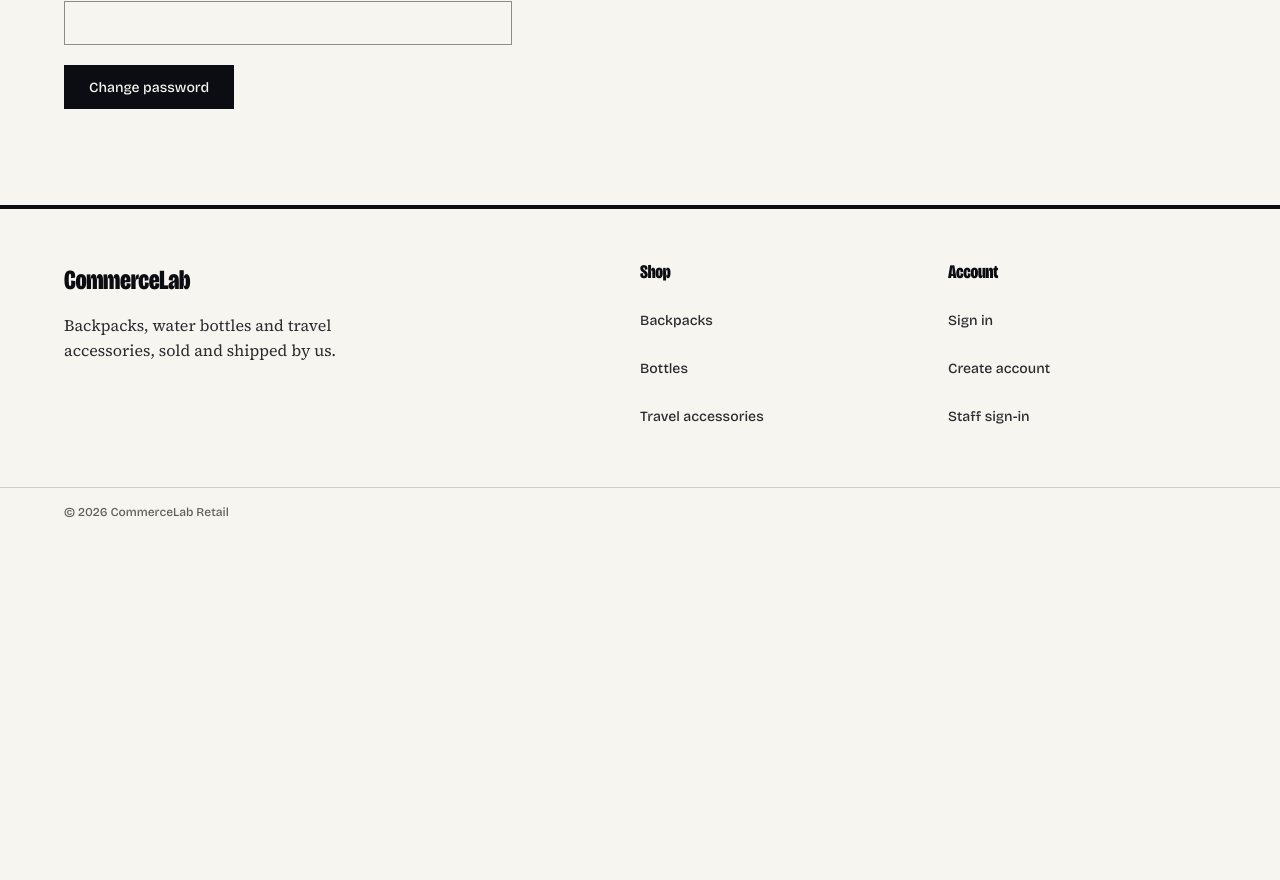
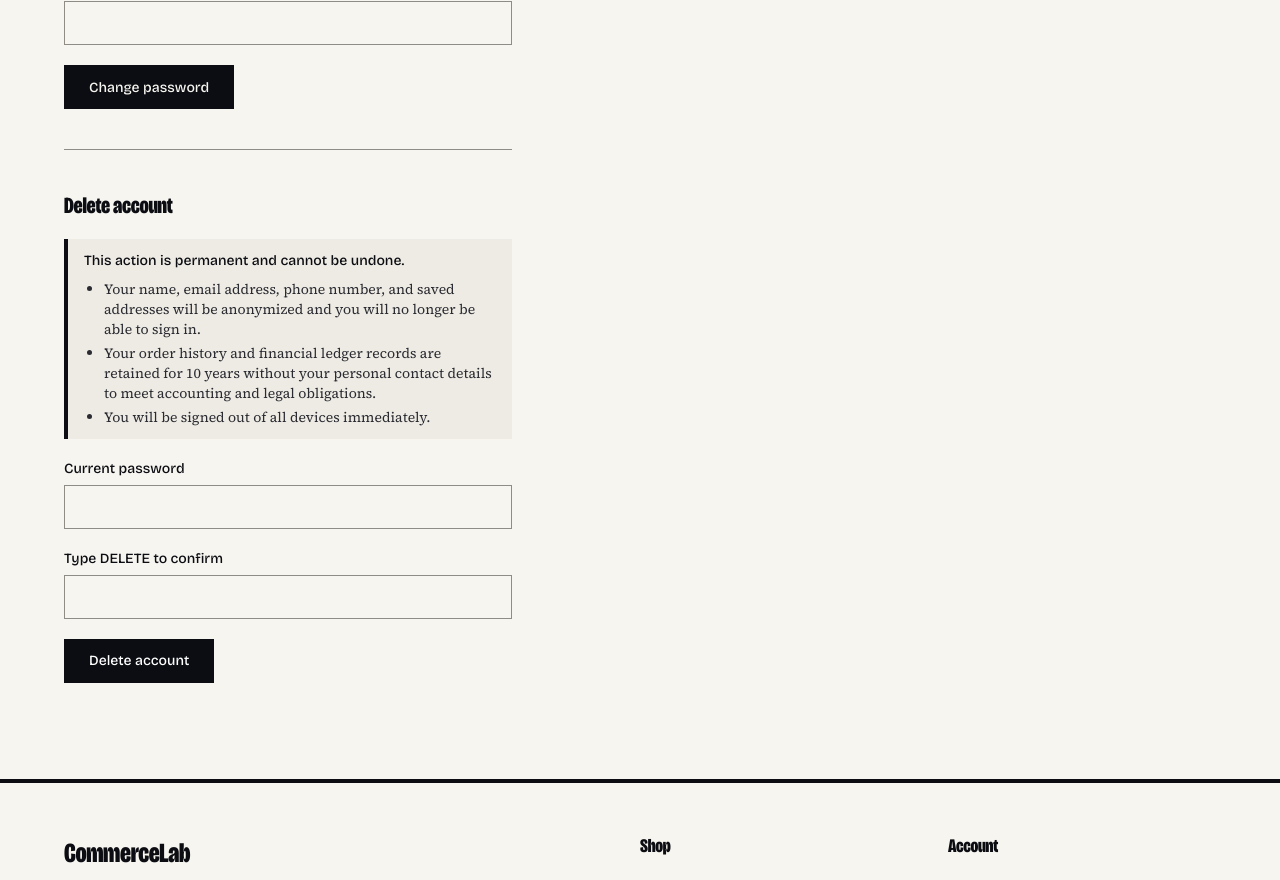
Before and after one commit to hieuvu0611/commercelab-retail-fe, a Next.js app: page /account/security in a window 1280 px wide. Shown: the part 622-1502 px from the top of the page. Before the commit the page ends 1158 px from the top, so only its background shows below. Built offline with nearby package versions, Linux system fonts and the light colour scheme; no server answers.

Commit message:
feat(account): add delete account UI and deleted notice on login

```diff
--- a/src/app/(storefront)/account/security/page.tsx
+++ b/src/app/(storefront)/account/security/page.tsx
@@ -1,5 +1,12 @@
 import { ChangePasswordForm } from '@/components/account/change-password-form'
+import { DeleteAccountForm } from '@/components/account/delete-account-form'
 
 export default function AccountSecurityPage() {
-  return <ChangePasswordForm />
+  return (
+    <div className="space-y-10">
+      <ChangePasswordForm />
+      <hr className="max-w-[28rem] border-t border-rule-2" />
+      <DeleteAccountForm />
+    </div>
+  )
 }
--- a/src/app/(storefront)/login/page.tsx
+++ b/src/app/(storefront)/login/page.tsx
@@ -10,13 +10,23 @@ export const metadata: Metadata = {
 export default async function LoginPage({
   searchParams,
 }: {
-  searchParams: Promise<{ callbackUrl?: string }>
+  searchParams: Promise<{ callbackUrl?: string; deleted?: string }>
 }) {
-  const { callbackUrl } = await searchParams
+  const { callbackUrl, deleted } = await searchParams
   const target = safeCallbackUrl(callbackUrl)
   const registerHref =
     target === '/'
       ? STOREFRONT_ROUTES.register
       : `${STOREFRONT_ROUTES.register}?callbackUrl=${encodeURIComponent(target)}`
-  return <LoginForm callbackUrl={target} registerHref={registerHref} />
+  const statusMessage =
+    deleted === '1'
+      ? 'Your account was deleted and your personal data has been anonymized.'
+      : undefined
+  return (
+    <LoginForm
+      callbackUrl={target}
+      registerHref={registerHref}
+      statusMessage={statusMessage}
+    />
+  )
 }
--- /dev/null
+++ b/src/components/account/delete-account-form.tsx
@@ -0,0 +1,144 @@
+'use client'
+
+import { zodResolver } from '@hookform/resolvers/zod'
+import { getSession, signOut, useSession } from 'next-auth/react'
+import { useState } from 'react'
+import { useForm } from 'react-hook-form'
+import { isStaff } from '@/auth/guard'
+import { FormAlert } from '@/components/auth/form-alert'
+import { TextField } from '@/components/forms/text-field'
+import {
+  DeleteAccountFormSchema,
+  type DeleteAccountFormInput,
+  type DeleteAccountFormOutput,
+} from '@/validations/account'
+
+interface ServerAnswer {
+  code?: string
+  fieldErrors?: Record<string, string[]>
+}
+
+const MESSAGES: Record<string, string> = {
+  STAFF_ACCOUNT_CANNOT_SELF_DELETE:
+    'Staff accounts cannot be self-deleted. Ask an access administrator to deactivate your account.',
+  TOO_MANY_ATTEMPTS: 'Too many failed attempts. Wait a few minutes and try again.',
+  SESSION_EXPIRED: 'Your session has expired. Please sign in again.',
+  SERVICE_UNAVAILABLE:
+    'Deleting your account is temporarily unavailable. Please try again shortly.',
+}
+const FALLBACK = 'We could not delete your account. Please try again.'
+
+export function DeleteAccountForm() {
+  const { data: session } = useSession()
+  const [formError, setFormError] = useState<string>()
+  const {
+    register,
+    handleSubmit,
+    setError,
+    formState: { errors, isSubmitting },
+  } = useForm<DeleteAccountFormInput, unknown, DeleteAccountFormOutput>({
+    resolver: zodResolver(DeleteAccountFormSchema),
+    defaultValues: { currentPassword: '', confirmation: '' },
+  })
+
+  if (isStaff(session?.user)) {
+    return (
+      <section aria-labelledby="delete-account-heading" className="max-w-[28rem]">
+        <h2 id="delete-account-heading" className="text-xl text-ink">
+          Delete account
+        </h2>
+        <p
+          role="status"
+          className="mt-4 border-l-4 border-ink bg-paper-2 px-4 py-3 text-sm text-ink"
+        >
+          Staff accounts cannot be self-deleted. Contact an access administrator to deactivate your
+          account.
+        </p>
+      </section>
+    )
+  }
+
+  async function onSubmit(values: DeleteAccountFormOutput) {
+    setFormError(undefined)
+
+    // Reading the session first lets the app renew an access token that is about to expire.
+    await getSession()
+    const response = await fetch('/api/account/delete', {
+      method: 'POST',
+      headers: { 'Content-Type': 'application/json' },
+      body: JSON.stringify({
+        currentPassword: values.currentPassword,
+        confirmation: values.confirmation,
+      }),
+    }).catch(() => undefined)
+    const answer: ServerAnswer = (await response?.json().catch(() => undefined)) ?? {}
+
+    if (!response?.ok) {
+      if (answer.code === 'INVALID_CURRENT_PASSWORD') {
+        setError('currentPassword', { message: 'The current password is not correct.' })
+      } else if (answer.fieldErrors?.confirmation?.[0]) {
+        setError('confirmation', { message: answer.fieldErrors.confirmation[0] })
+      } else if (answer.fieldErrors?.currentPassword?.[0]) {
+        setError('currentPassword', { message: answer.fieldErrors.currentPassword[0] })
+      } else {
+        setFormError(
+          MESSAGES[answer.code ?? ''] ?? (response ? FALLBACK : MESSAGES.SERVICE_UNAVAILABLE)
+        )
+      }
+      return
+    }
+
+    await signOut({ callbackUrl: '/login?deleted=1' })
+  }
+
+  return (
+    <section aria-labelledby="delete-account-heading" className="max-w-[28rem]">
+      <h2 id="delete-account-heading" className="text-xl text-ink">
+        Delete account
+      </h2>
+      <div className="mt-4 border-l-4 border-ink bg-paper-2 px-4 py-3 text-sm text-ink-2">
+        <p className="font-label text-ink">This action is permanent and cannot be undone.</p>
+        <ul className="mt-2 list-disc space-y-1 pl-5">
+          <li>
+            Your name, email address, phone number, and saved addresses will be anonymized and you
+            will no longer be able to sign in.
+          </li>
+          <li>
+            Your order history and financial ledger records are retained for 10 years without your
+            personal contact details to meet accounting and legal obligations.
+          </li>
+          <li>You will be signed out of all devices immediately.</li>
+        </ul>
+      </div>
+      <form
+        noValidate
+        onSubmit={handleSubmit(onSubmit)}
+        className="mt-5 flex flex-col gap-5"
+        aria-busy={isSubmitting}
+      >
+        <FormAlert message={formError} />
+        <TextField
+          label="Current password"
+          type="password"
+          autoComplete="current-password"
+          error={errors.currentPassword?.message}
+          {...register('currentPassword')}
+        />
+        <TextField
+          label="Type DELETE to confirm"
+          type="text"
+          autoComplete="off"
+          error={errors.confirmation?.message}
+          {...register('confirmation')}
+        />
+        <button
+          type="submit"
+          disabled={isSubmitting}
+          className="btn btn-primary self-start bg-error text-white"
+        >
+          {isSubmitting ? 'Deleting…' : 'Delete account'}
+        </button>
+      </form>
+    </section>
+  )
+}
--- a/src/components/auth/login-form.tsx
+++ b/src/components/auth/login-form.tsx
@@ -30,6 +30,7 @@ interface LoginFormProps {
   submitLabel?: string
   /** Staff sign-in: an account without a staff role is signed out again with an explanation. */
   requireStaff?: boolean
+  statusMessage?: string
 }
 
 export function LoginForm({
@@ -38,6 +39,7 @@ export function LoginForm({
   heading = 'Sign in',
   submitLabel = 'Sign in',
   requireStaff = false,
+  statusMessage,
 }: LoginFormProps) {
   const router = useRouter()
   const [formError, setFormError] = useState<string>()
@@ -82,6 +84,14 @@ export function LoginForm({
         className="mt-6 flex flex-col gap-5"
         aria-busy={isSubmitting}
       >
+        {statusMessage && (
+          <p
+            role="status"
+            className="border-l-4 border-ink bg-paper-2 px-4 py-3 text-sm text-ink"
+          >
+            {statusMessage}
+          </p>
+        )}
         <FormAlert message={formError} />
         <TextField
           label="Email"
```
Also changed, not shown: 2 other files (tests, documents, lock files or other folders).
